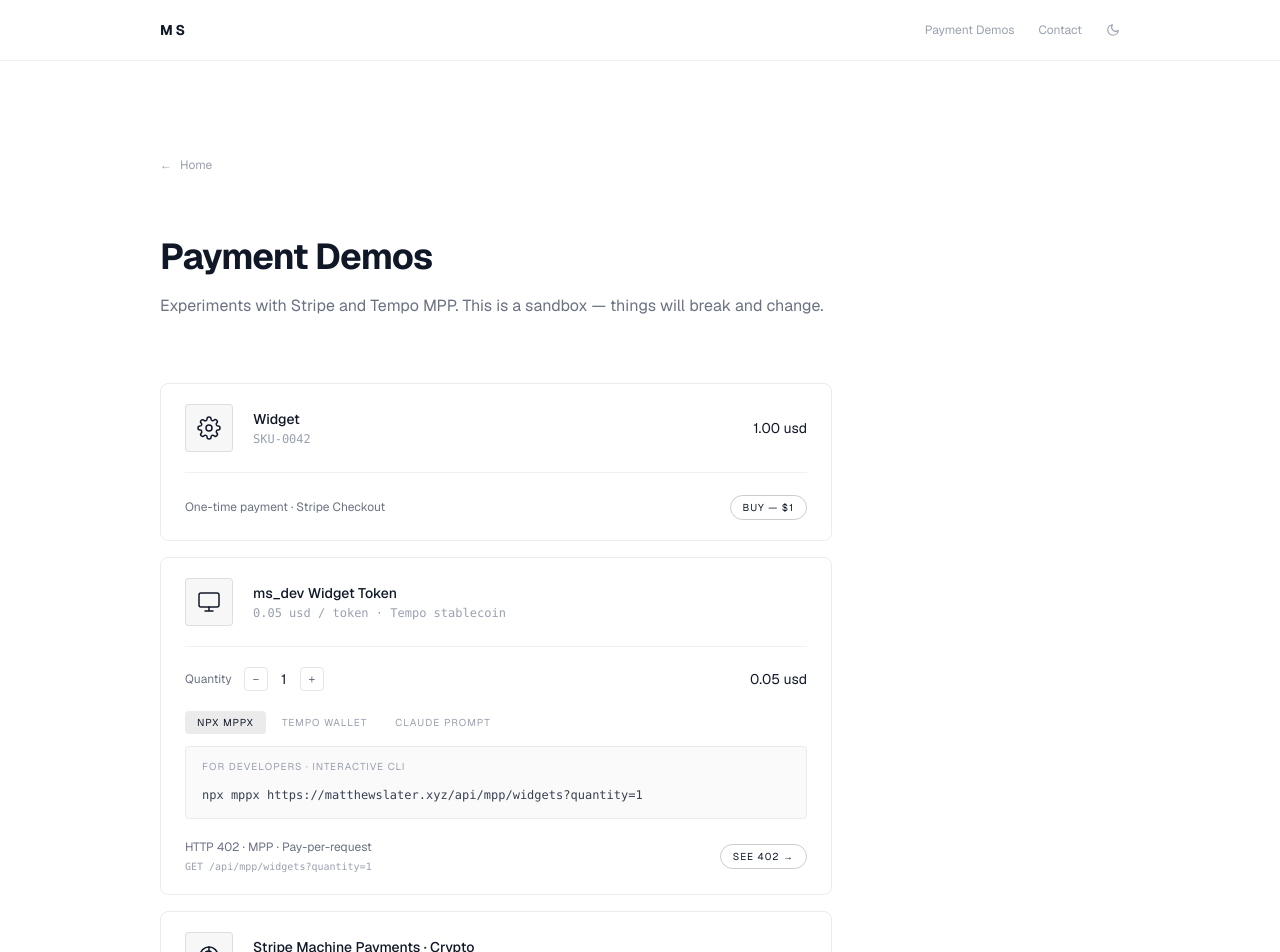
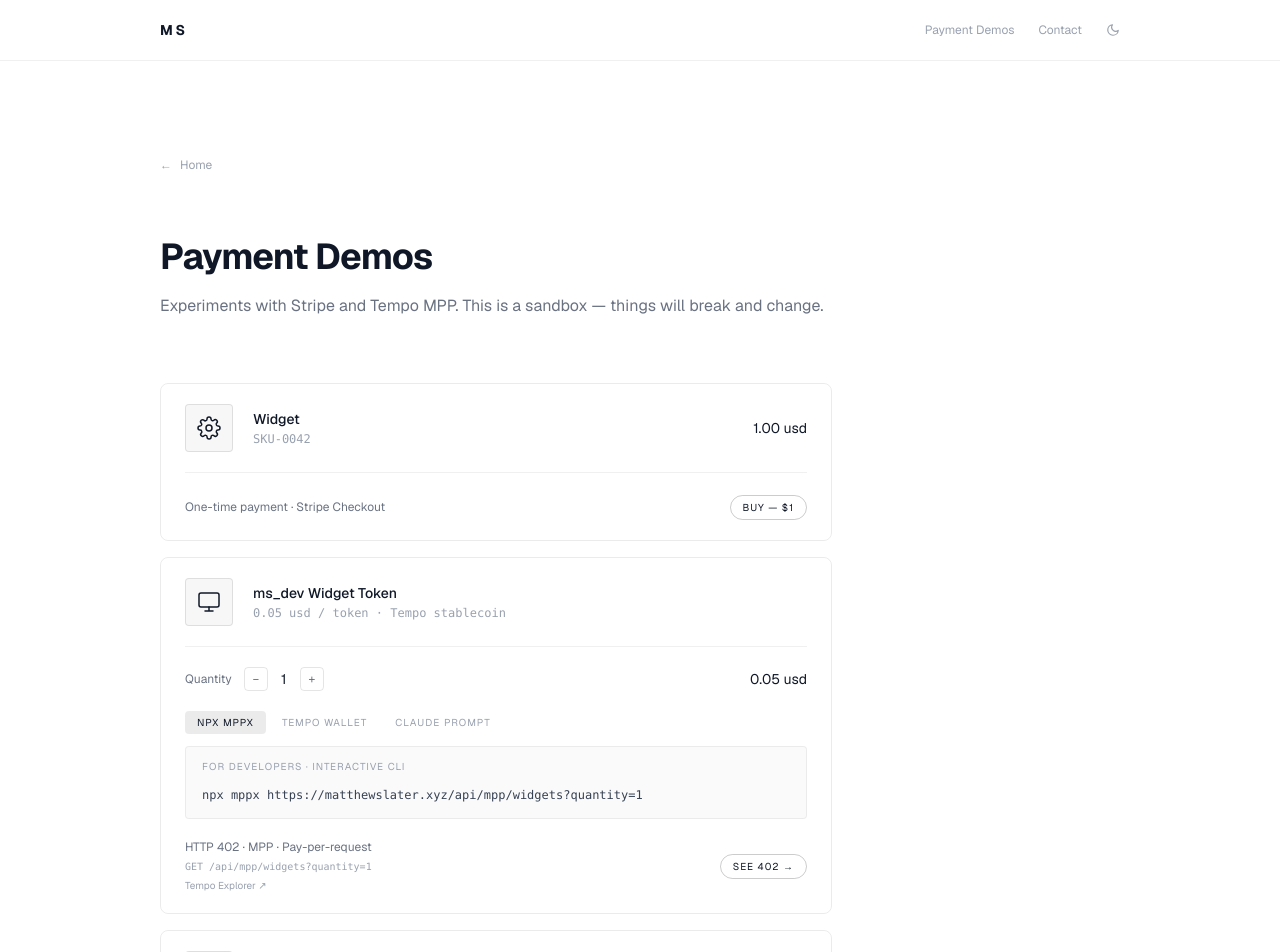
Before and after one commit to dev-slater/personal-site, a Next.js app: page /payment-demos in a window 1280 px wide. Shown: the top 952 px of the page. Built offline with nearby package versions, Linux system fonts and the light colour scheme; no server answers.

Commit message:
Add Tempo Explorer link to MPP demo card

```diff
--- a/components/MppDemo.tsx
+++ b/components/MppDemo.tsx
@@ -112,6 +112,14 @@
         <div className="flex flex-col gap-1">
           <p className="text-xs text-gray-500">HTTP 402 · MPP · Pay-per-request</p>
           <p className="text-[10px] text-gray-400 dark:text-gray-700 font-mono">GET /api/mpp/widgets?quantity={quantity}</p>
+          <a
+            href="https://explore.mainnet.tempo.xyz/"
+            target="_blank"
+            rel="noopener noreferrer"
+            className="text-[10px] text-gray-400 dark:text-gray-600 hover:text-gray-600 dark:hover:text-gray-400 transition-colors w-fit"
+          >
+            Tempo Explorer ↗
+          </a>
         </div>
         <a
           href={`/api/mpp/widgets?quantity=${quantity}`}
```
